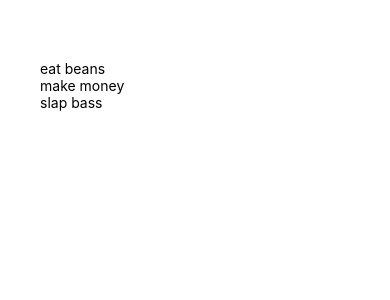
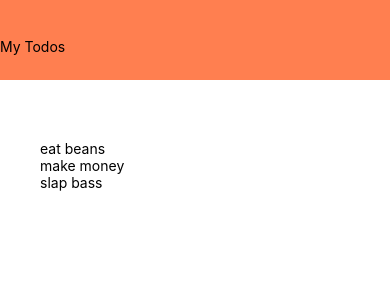
Before and after one commit to Speneki/reactNativeTodo, a React Native app: screen / in a window 390 px wide. Shown: the top 300 px of the page. Built offline with nearby package versions, Linux system fonts and the light colour scheme.

Commit message:
added header component

```diff
--- a/App.js
+++ b/App.js
@@ -1,5 +1,6 @@
 import React, {useState} from 'react';
 import { StyleSheet, Text, View, FlatList} from 'react-native';
+import Header from './components/header';
 
 export default function App() {
   const [todos, setTodos] = useState([
@@ -10,7 +11,8 @@
 
   return (
     <View style={styles.container}>
-      {/* Header */}
+      <Header />
+
       <View style={styles.content}>
         {/* to from */}
 
@@ -38,6 +40,6 @@
   },
   list: {
     marginTop: 20,
-  }
+  },
 
 });
--- /dev/null
+++ b/components/header.js
@@ -0,0 +1,18 @@
+import React from 'react';
+import { StyleSheet, Text, View } from 'react-native';
+
+export default function Header() {
+    return (
+        <View style={styles.header}>
+            <Text style={styles.title}>My Todos</Text>
+        </View>
+    )
+}
+
+const styles = StyleSheet.create({
+    header: {
+        height: 80,
+        paddingTop: 38,
+        backgroundColor: 'coral',
+    },
+})
```
